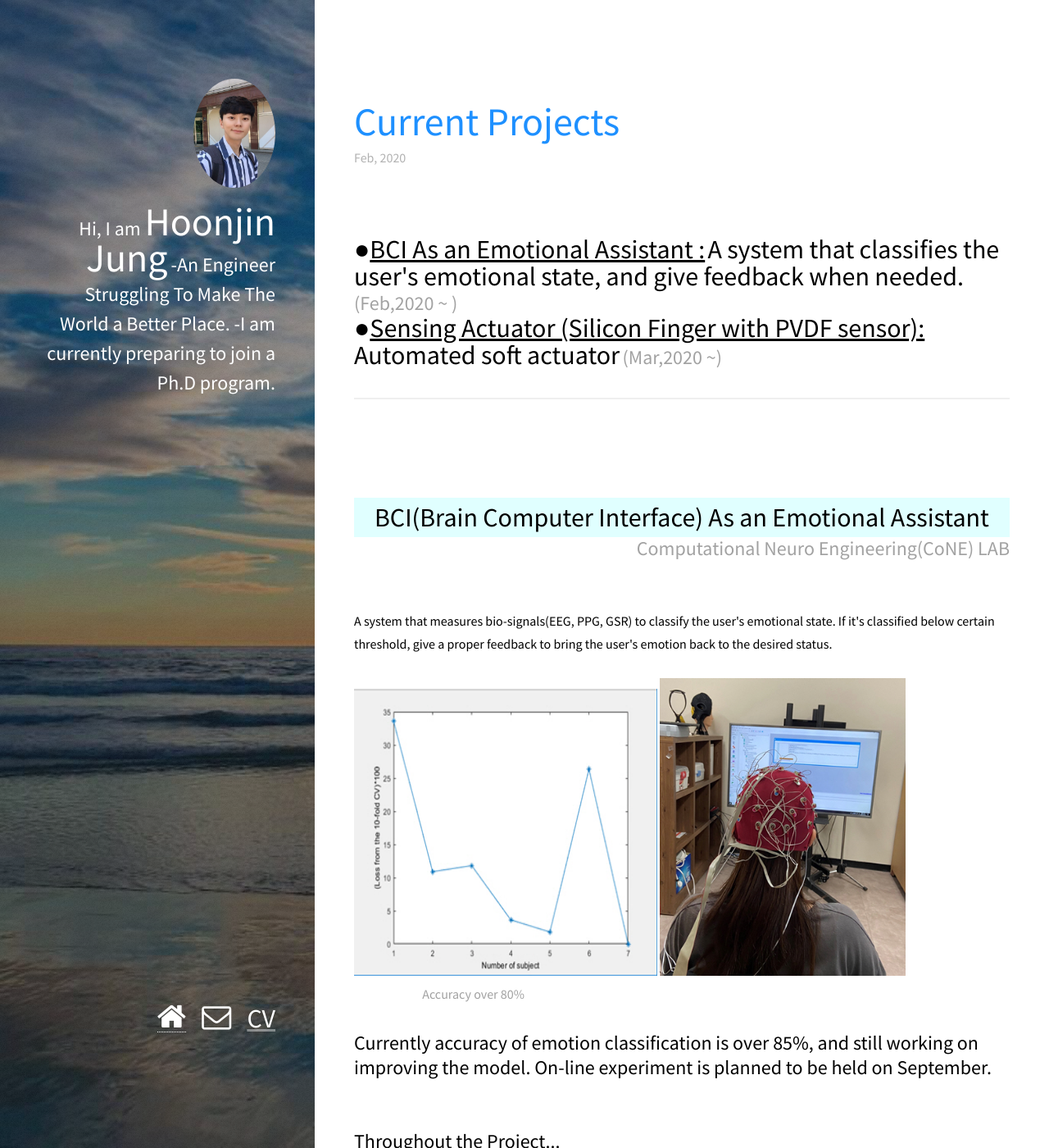
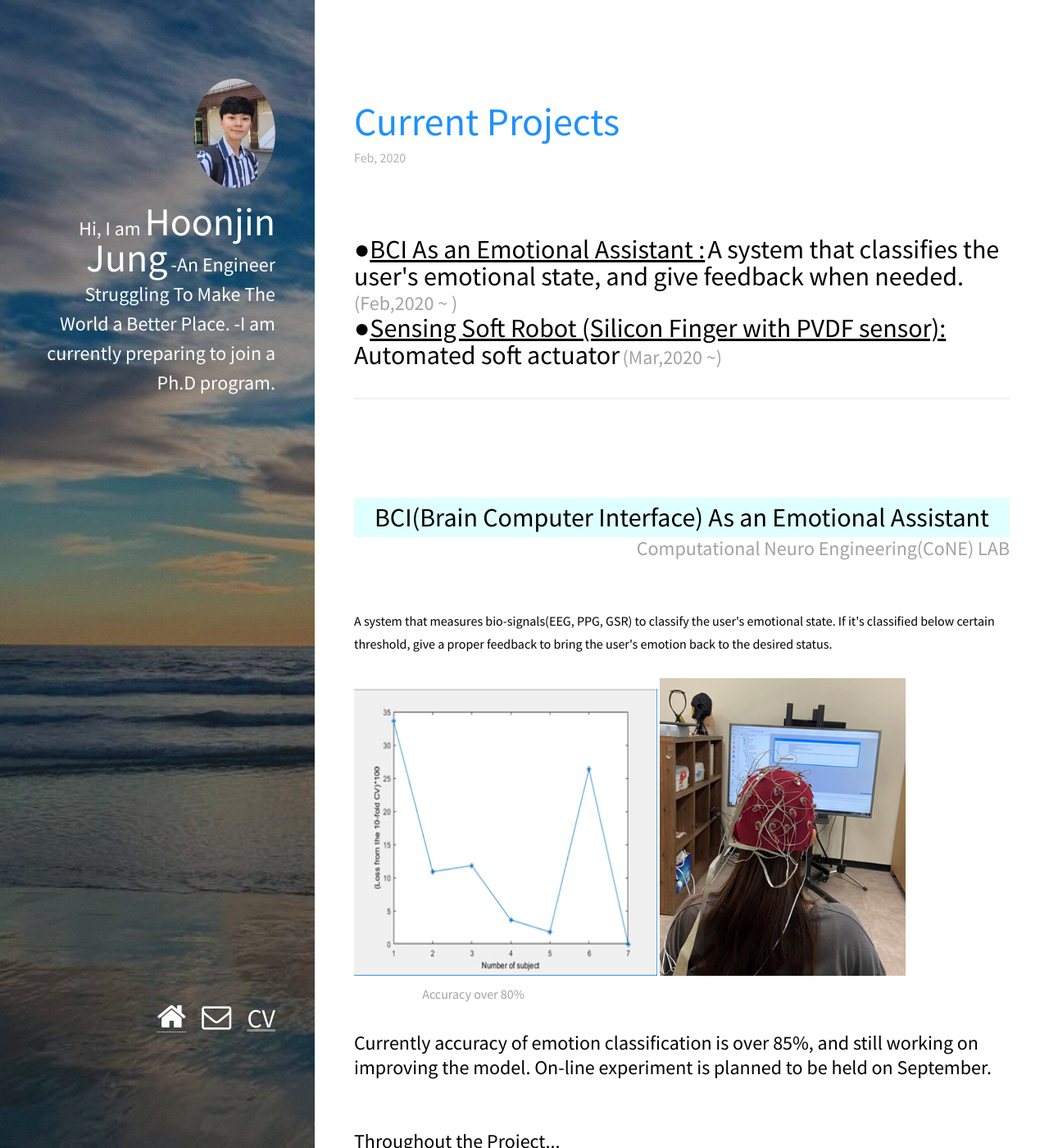
Before and after one commit to davidhoonjin/davidhoonjin.github.io, a Jekyll site: the page built from _posts/2020-02-03-Current Projects.markdown, in a window 1280 px wide and 1400 px high. Shown: the whole window at 82% size. Built offline with Jekyll 4.4.1, drawn with Linux system fonts in a browser that asks for light colours; nearby versions of some CDN libraries; some of the changed text lies outside the part shown.

Commit message:
twentysixth and seventh commit

```diff
--- a/_posts/2020-02-03-Current Projects.markdown
+++ b/_posts/2020-02-03-Current Projects.markdown
@@ -5,7 +5,7 @@
 ---
 <br>
 <font size="6em" style="color:black;">●<u>BCI As an Emotional Assistant :</u></font><font size="6em" style="color:black;">A system that classifies the user's emotional state, and give feedback when needed.</font><font size="5em">(Feb,2020 ~ )<br></font>
-<font size="6em" style="color:black;">●<u>Sensing Actuator (Silicon Finger with PVDF sensor):</u></font><font size="6em" style="color:black;">Automated soft actuator</font> <font size="5em">(Mar,2020 ~)<br></font>
+<font size="6em" style="color:black;">●<u>Sensing Soft Robot (Silicon Finger with PVDF sensor):</u></font><font size="6em" style="color:black;">Automated soft actuator</font> <font size="5em">(Mar,2020 ~)<br></font>
 <hr style="height:3px">
 
 
@@ -41,7 +41,7 @@
 <br>
 <br>
 <h1 style="background-color:LightCyan; text-align:center; color:black;"><font size="6em">
- Sensing Actuator (Silicon Finger with PVDF sensor)</font></h1>
+ Sensing Soft Robotics (Silicon Finger with PVDF sensor)</font></h1>
 <div style="float:right;"><font size="5em" >
  Nanoelectronics Device LAB(NDL)</font></div>
  <br>
```
